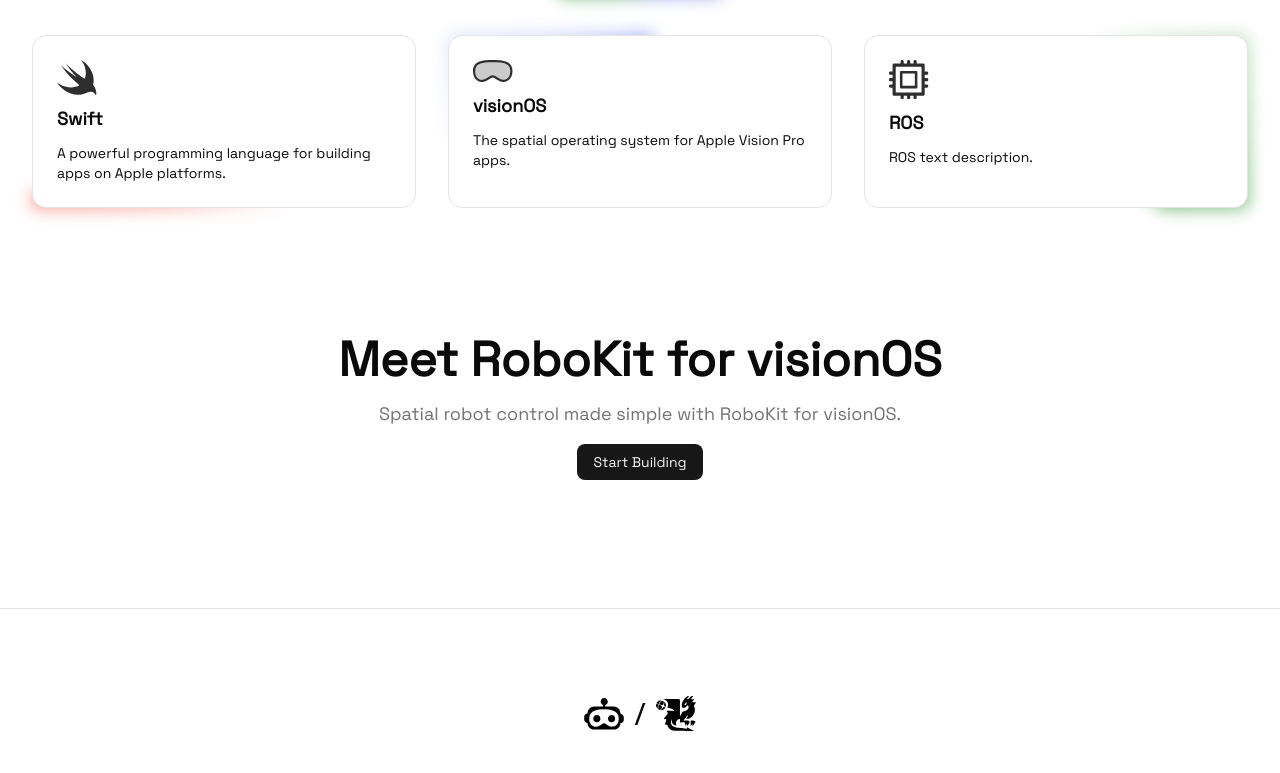
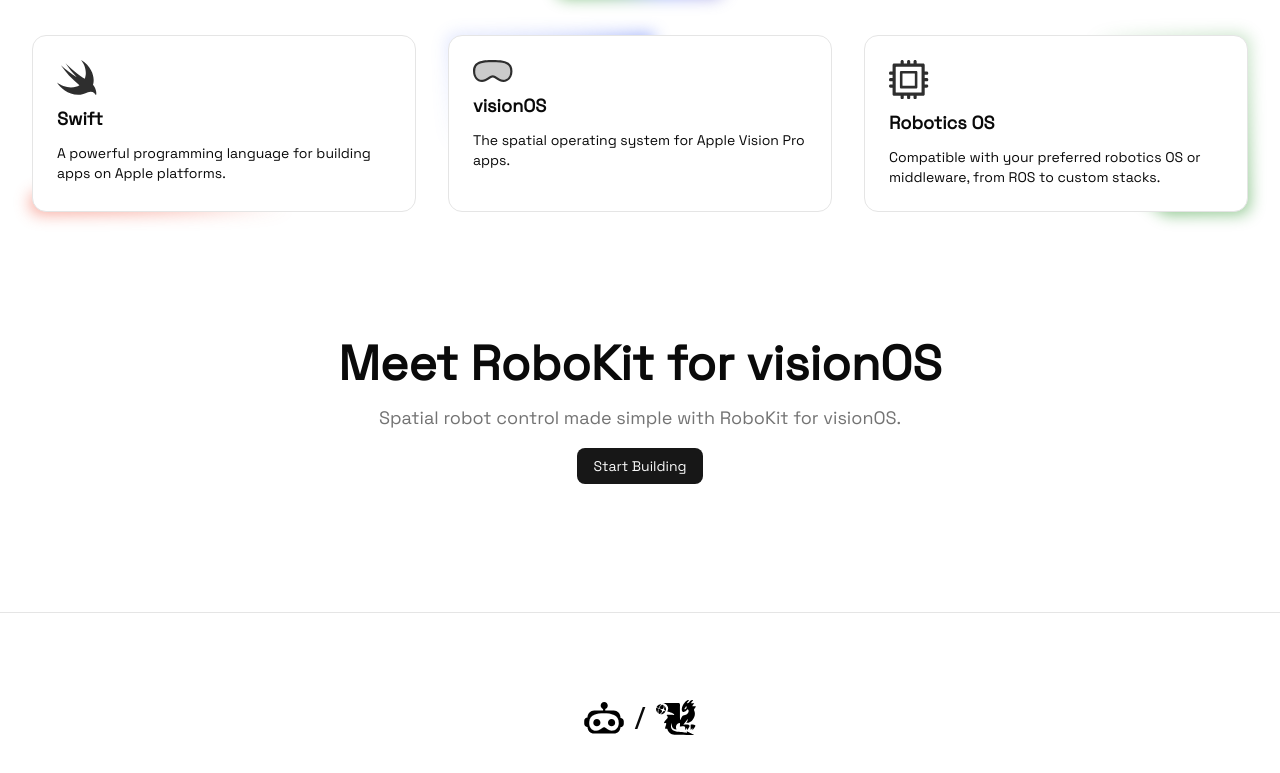
Before and after one commit to Spacial-Dragons/robokit-landing-page, a Next.js app: page / in a window 1280 px wide. Shown: the part 2263-3036 px from the top of the page. Built offline with nearby package versions, Linux system fonts and the light colour scheme.

Commit message:
fix: Replaced ROS with generic robotic system

```diff
--- a/src/app/(landing)/ui/PoweredBy.tsx
+++ b/src/app/(landing)/ui/PoweredBy.tsx
@@ -16,10 +16,10 @@
     gradient: "animate-card-blue",
   },
   {
-    name: "ROS",
+    name: "Robotics OS",
     icon: <CPU />,
-    url: "https://openai.com",
-    desc: "ROS text description.",
+    url: "https://ros.org",
+    desc: "Compatible with your preferred robotics OS or middleware, from ROS to custom stacks.",
     gradient: "animate-card-green",
   },
 ];
```
